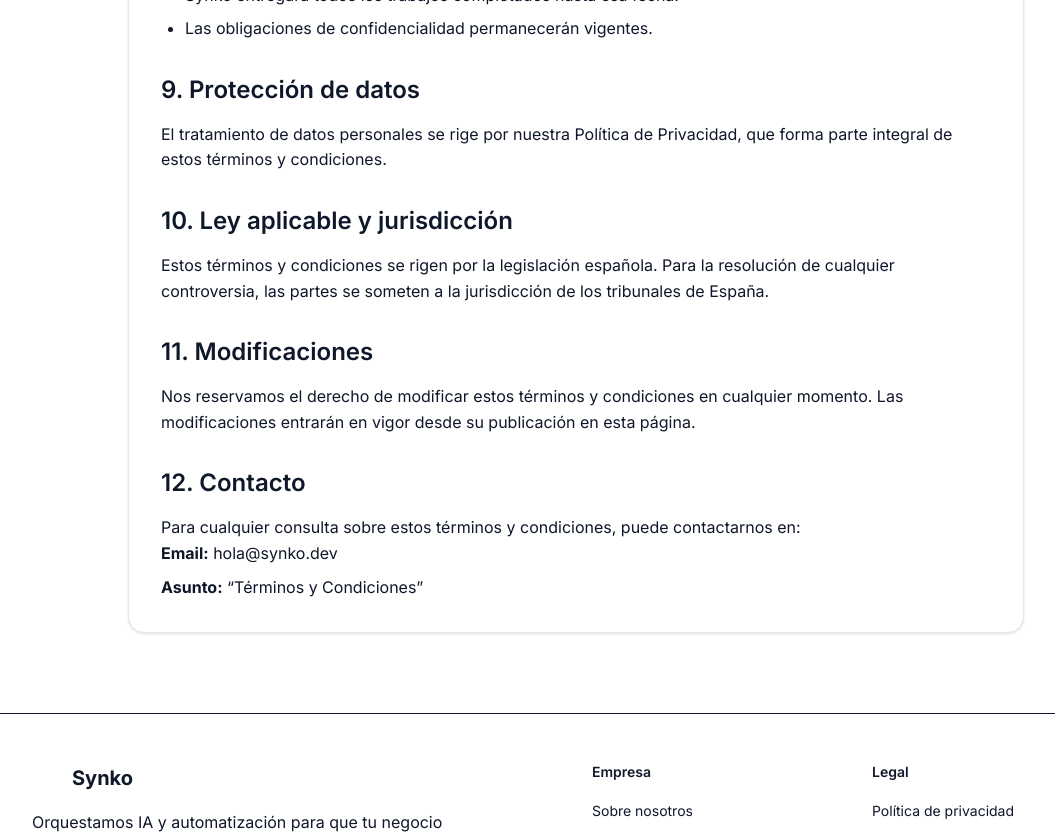
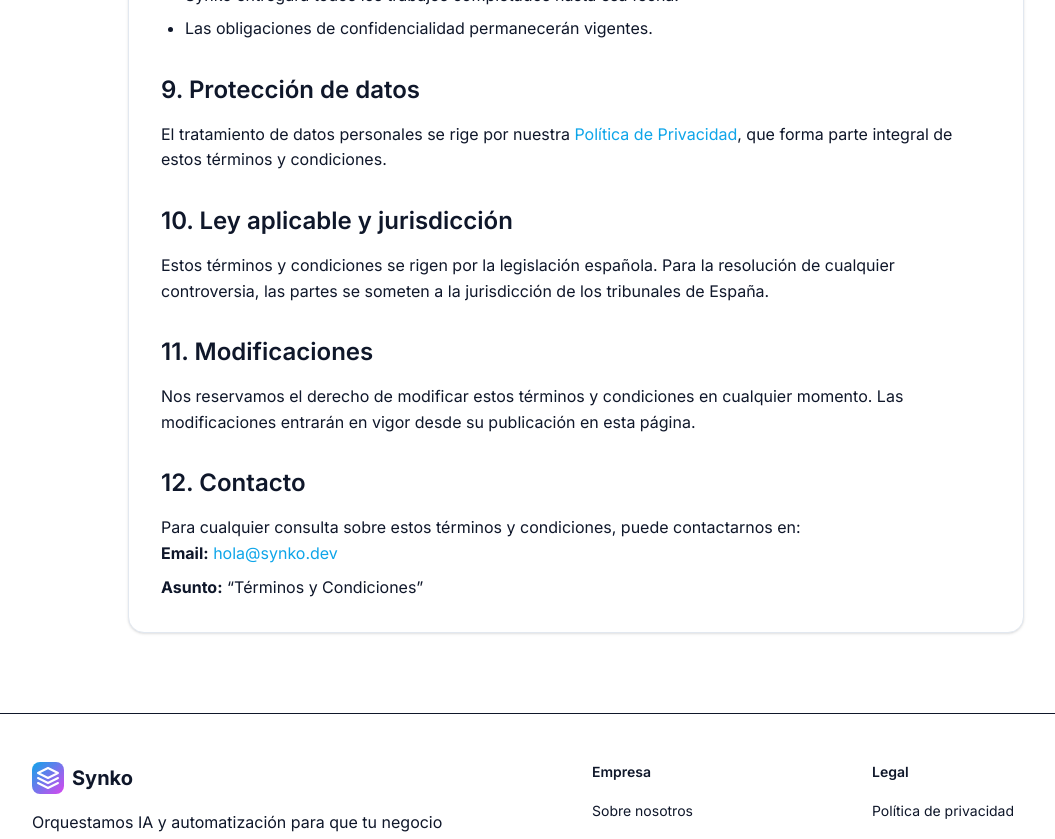
Before and after one commit to gala1234/synko, a Next.js app: page /legal/terminos in a window 1280 px wide. Shown: the part 1940-2779 px from the top of the page, without its empty margins (64-1119 px from the left). Built offline with nearby package versions, Linux system fonts and the light colour scheme; no server answers.

Commit message:
style: replace tailwind text-primary with inline rgb styles

```diff
--- a/app/legal/privacidad/page.tsx
+++ b/app/legal/privacidad/page.tsx
@@ -35,7 +35,8 @@ export default function PrivacidadPage() {
                     de contacto electrónico:{" "}
                     <a
                       href="mailto:hola@synko.dev"
-                      className="text-primary hover:underline"
+                      className="hover:underline"
+                      style={{ color: "rgb(var(--color-primary))" }}
                     >
                       hola@synko.dev
                     </a>
@@ -219,7 +220,8 @@ export default function PrivacidadPage() {
                     Para ejercer estos derechos, puede contactarnos en{" "}
                     <a
                       href="mailto:hola@synko.dev"
-                      className="text-primary hover:underline"
+                      className="hover:underline"
+                      style={{ color: "rgb(var(--color-primary))" }}
                     >
                       hola@synko.dev
                     </a>
@@ -261,7 +263,8 @@ export default function PrivacidadPage() {
                       href="https://www.aepd.es"
                       target="_blank"
                       rel="noopener noreferrer"
-                      className="text-primary hover:underline"
+                      className="hover:underline"
+                      style={{ color: "rgb(var(--color-primary))" }}
                     >
                       www.aepd.es
                     </a>
@@ -292,7 +295,8 @@ export default function PrivacidadPage() {
                       <strong>Email:</strong>{" "}
                       <a
                         href="mailto:hola@synko.dev"
-                        className="text-primary hover:underline"
+                        className="hover:underline"
+                        style={{ color: "rgb(var(--color-primary))" }}
                       >
                         hola@synko.dev
                       </a>
--- a/app/legal/terminos/page.tsx
+++ b/app/legal/terminos/page.tsx
@@ -203,7 +203,8 @@ export default function TerminosPage() {
                     El tratamiento de datos personales se rige por nuestra{" "}
                     <a
                       href="/legal/privacidad"
-                      className="text-primary hover:underline"
+                      className="hover:underline"
+                      style={{ color: "rgb(var(--color-primary))" }}
                     >
                       Política de Privacidad
                     </a>
@@ -245,7 +246,8 @@ export default function TerminosPage() {
                       <strong>Email:</strong>{" "}
                       <a
                         href="mailto:hola@synko.dev"
-                        className="text-primary hover:underline"
+                        className="hover:underline"
+                        style={{ color: "rgb(var(--color-primary))" }}
                       >
                         hola@synko.dev
                       </a>
--- a/components/ui/Logo.tsx
+++ b/components/ui/Logo.tsx
@@ -24,9 +24,13 @@ export function Logo({ className, size = "md", showText = true }: LogoProps) {
       {/* Logo SVG */}
       <div
         className={cn(
-          "from-primary to-highlight flex items-center justify-center rounded-lg bg-gradient-to-br",
+          "flex items-center justify-center rounded-lg",
           logoSizes[size]
         )}
+        style={{
+          background:
+            "linear-gradient(135deg, rgb(var(--color-primary)) 0%, rgb(var(--color-highlight)) 100%)",
+        }}
       >
         <svg
           viewBox="0 0 24 24"
@@ -35,6 +39,7 @@ export function Logo({ className, size = "md", showText = true }: LogoProps) {
           xmlns="http://www.w3.org/2000/svg"
           aria-label="Synko Logo - A cube-like 3D shape formed by stacked layers"
         >
+          <title>Synko Logo</title>
           <path
             d="M12 2L2 7L12 12L22 7L12 2Z"
             stroke="currentColor"
@@ -61,7 +66,10 @@ export function Logo({ className, size = "md", showText = true }: LogoProps) {
 
       {/* Logo Text */}
       {showText && (
-        <span className={cn("font-display text-fg font-bold", textSizes[size])}>
+        <span
+          className={cn("font-display font-bold", textSizes[size])}
+          style={{ color: "rgb(var(--color-fg))" }}
+        >
           Synko
         </span>
       )}
--- /dev/null
+++ b/content/blog/roi-agente.mdx
@@ -0,0 +1,26 @@
+---
+title: "Cómo medir el ROI de un agente conversacional"
+date: "2025-08-30"
+summary: "Métricas clave y metodología para calcular el retorno de inversión real de tu chatbot o agente de IA."
+tags: ["roi", "chatbot", "métricas", "ia"]
+---
+
+## ¿Por qué medir el ROI de tu agente conversacional?
+
+Implementar un agente conversacional requiere inversión en desarrollo, integración y mantenimiento. Para justificar esta inversión y optimizar resultados, necesitas métricas claras que demuestren valor real.
+
+## Métricas fundamentales
+
+### 1. Reducción de costos operativos
+
+**Antes del agente:**
+
+- Costo por consulta atendida por humano: €8-15
+- Tiempo promedio de resolución: 12-20 minutos
+- Disponibilidad: 8-12 horas/día
+
+**Después del agente:**
+
+- Costo por consulta automatizada: €0.50-2
+- Tiempo promedio de resolución: 30 segundos - 3 minutos
+- Disponibilidad: 24/7
```
